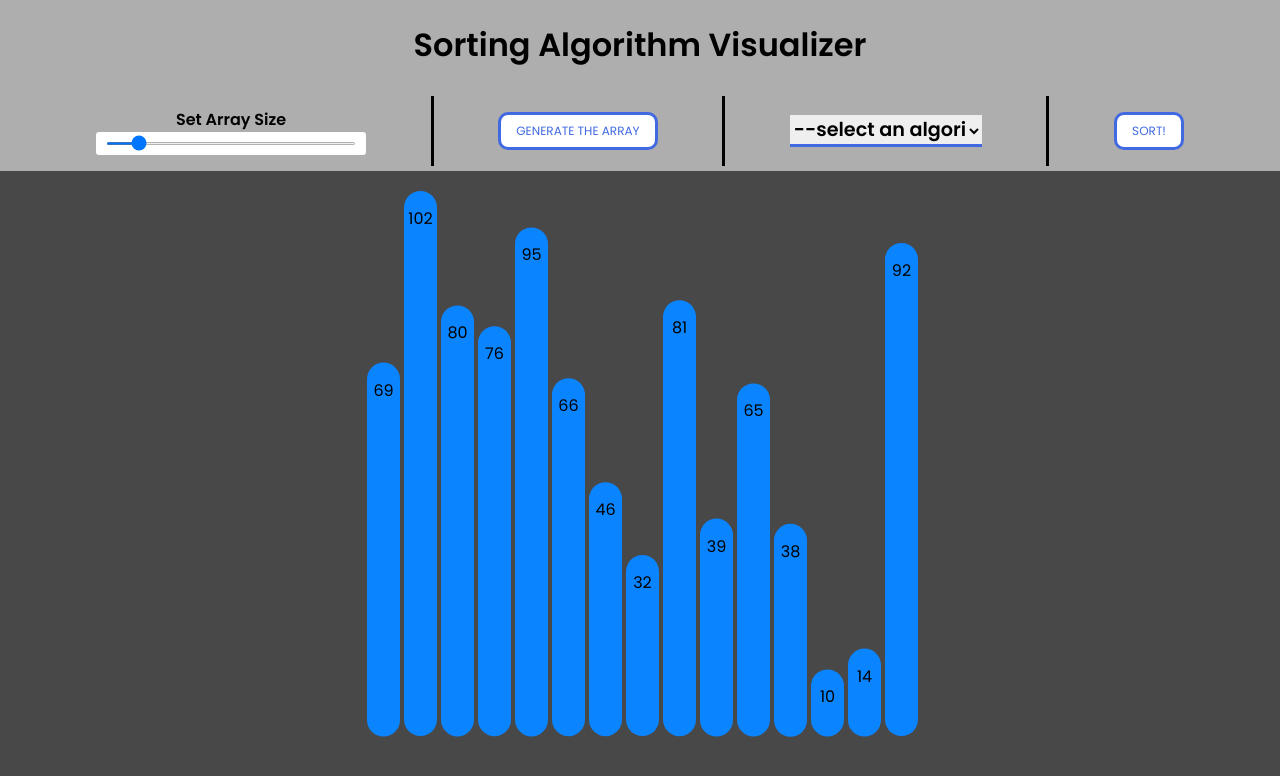
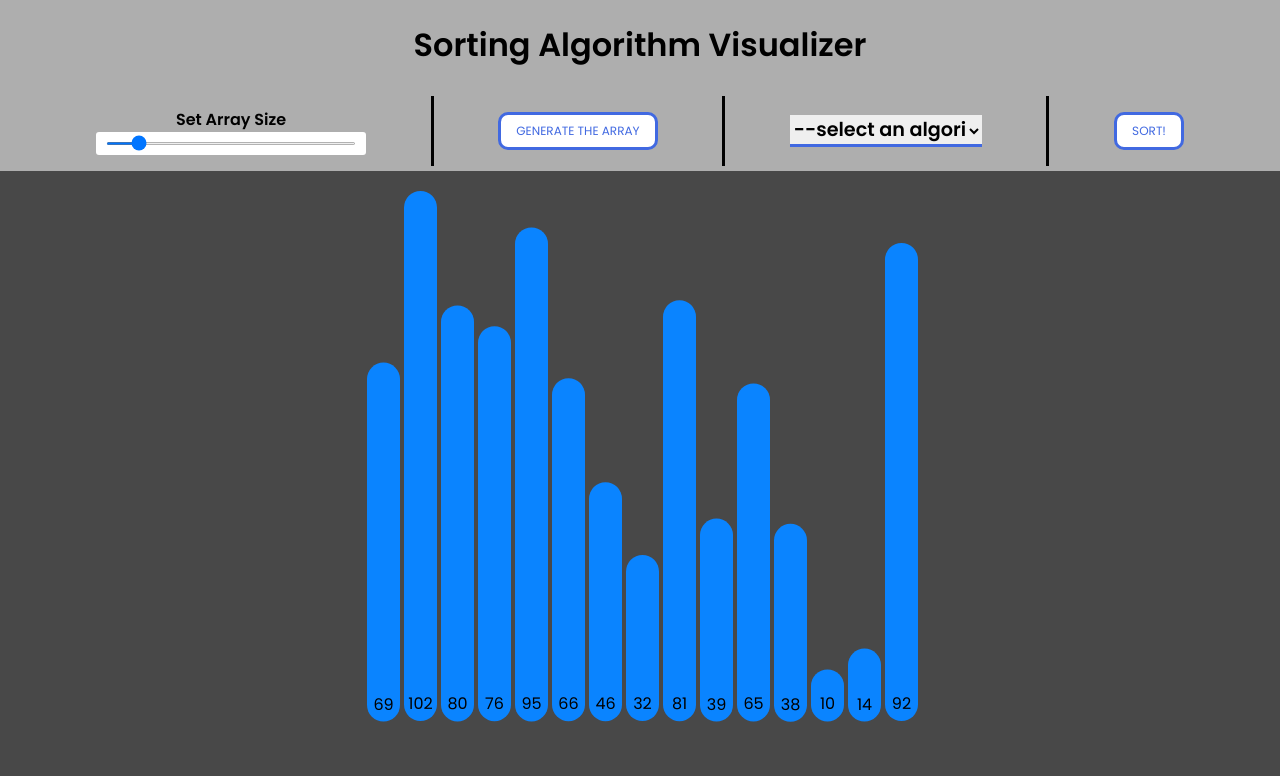
Before and after one commit to reynaldomarchell/bimsq-sort, a React (Vite) app: page / in a window 1280 px wide. Shown: the top 776 px of the page. Built offline with nearby package versions, Linux system fonts and the light colour scheme.

Commit message:
fix: make number inside bar to the bottom

```diff
--- a/src/components/ui/Bar/Bar.jsx
+++ b/src/components/ui/Bar/Bar.jsx
@@ -9,10 +9,20 @@ const Bar = (props) => {
     borderRadius: `${props.width / 1}px`,
     transform: `rotate(${180}deg)`,
   };
+  const numberStyle = {
+    position: "absolute",
+    bottom: "5px",
+    left: "50%",
+    transform: "translateX(-50%)",
+  };
   return (
     <>
       <div className="bar" style={barStyle}>
-        {props.width >= 25 ? props.length : ""}
+        {props.width >= 25 && (
+          <div className="number" style={numberStyle}>
+            {props.length}
+          </div>
+        )}
       </div>
     </>
   );
--- a/src/components/ui/Bar/bar.css
+++ b/src/components/ui/Bar/bar.css
@@ -2,5 +2,4 @@
   margin-right: 4px;
   margin-top: 10px;
   margin-bottom: 20px;
-  padding-top: 15px;
 }
```
